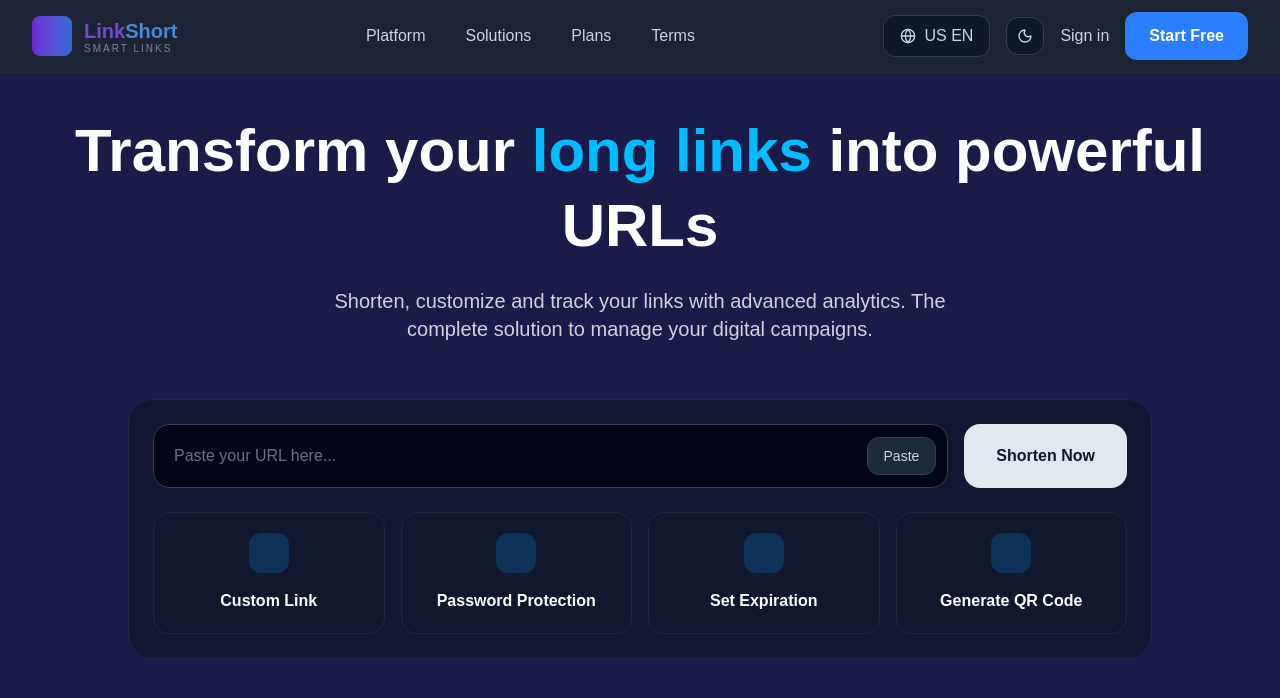
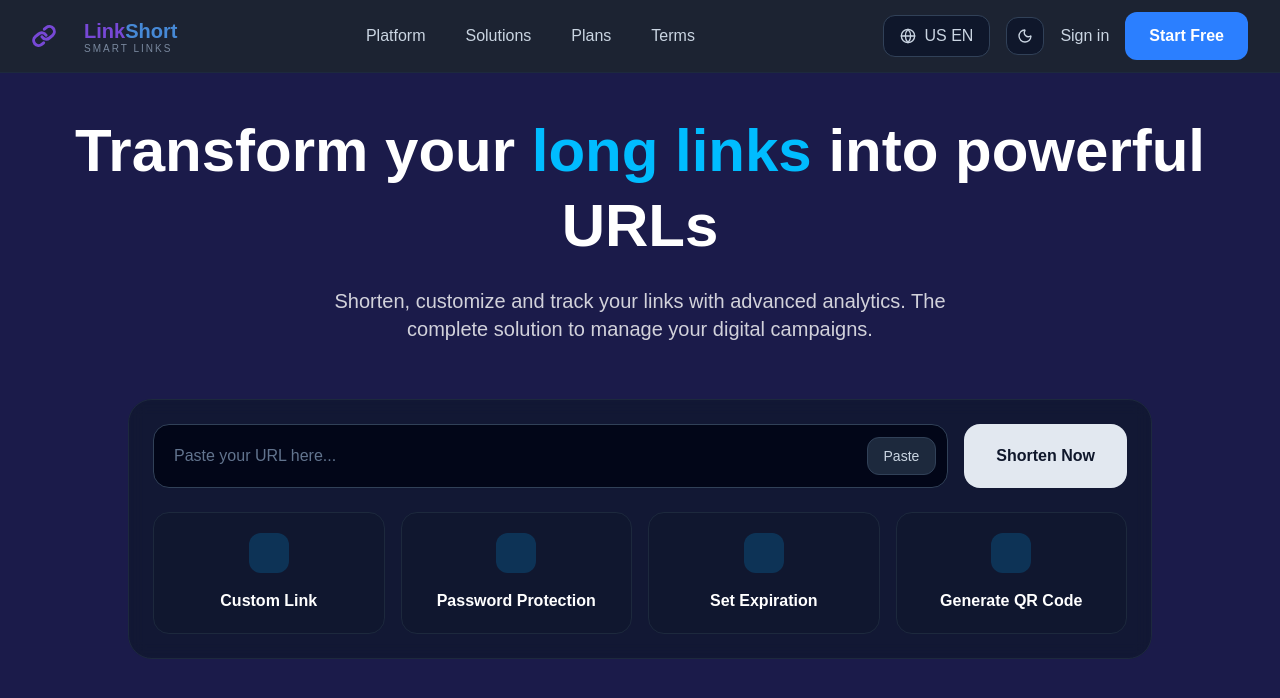
Before and after one commit to sekiro961-wq/shortlink-clone-nextjs, a Next.js app: page / in a window 1280 px wide. Shown: the top 698 px of the page. Built offline with nearby package versions, Linux system fonts and the light colour scheme.

Commit message:
logo link

```diff
--- a/src/components/layout/navbar/NavbarLogo.tsx
+++ b/src/components/layout/navbar/NavbarLogo.tsx
@@ -1,19 +1,21 @@
+import { Link } from 'lucide-react';
 export default function NavbarLogo() {
   return (
-    <a  href="#" className="flex items-center gap-3 hover: opacity-80">
-      <div className="flex h-10 w-10 items-center justify-center rounded-lg bg-gradient-to-r from-violet-600 to-blue-500">
+    <a href="#" className="hover: flex items-center gap-3 opacity-80">
+      <div className="relative h-10 w-10">
+        <Link
+          size={24}
+          strokeWidth={3}
+          className="absolute top-2 left-0 rotate-5 text-violet-500"
+        />
       </div>
       <div>
         <h1 className="text-xl font-bold text-white">
           <span className="text-violet-500">Link</span>
           <span className="text-blue-400">Short</span>
         </h1>
-          <p className="-mt-1 text-[10px] tracking-[2px] text-slate-400">
-            SMART LINKS
-          </p>
+        <p className="-mt-1 text-[10px] tracking-[2px] text-slate-400">SMART LINKS</p>
       </div>
-
-
     </a>
   );
 }
```
